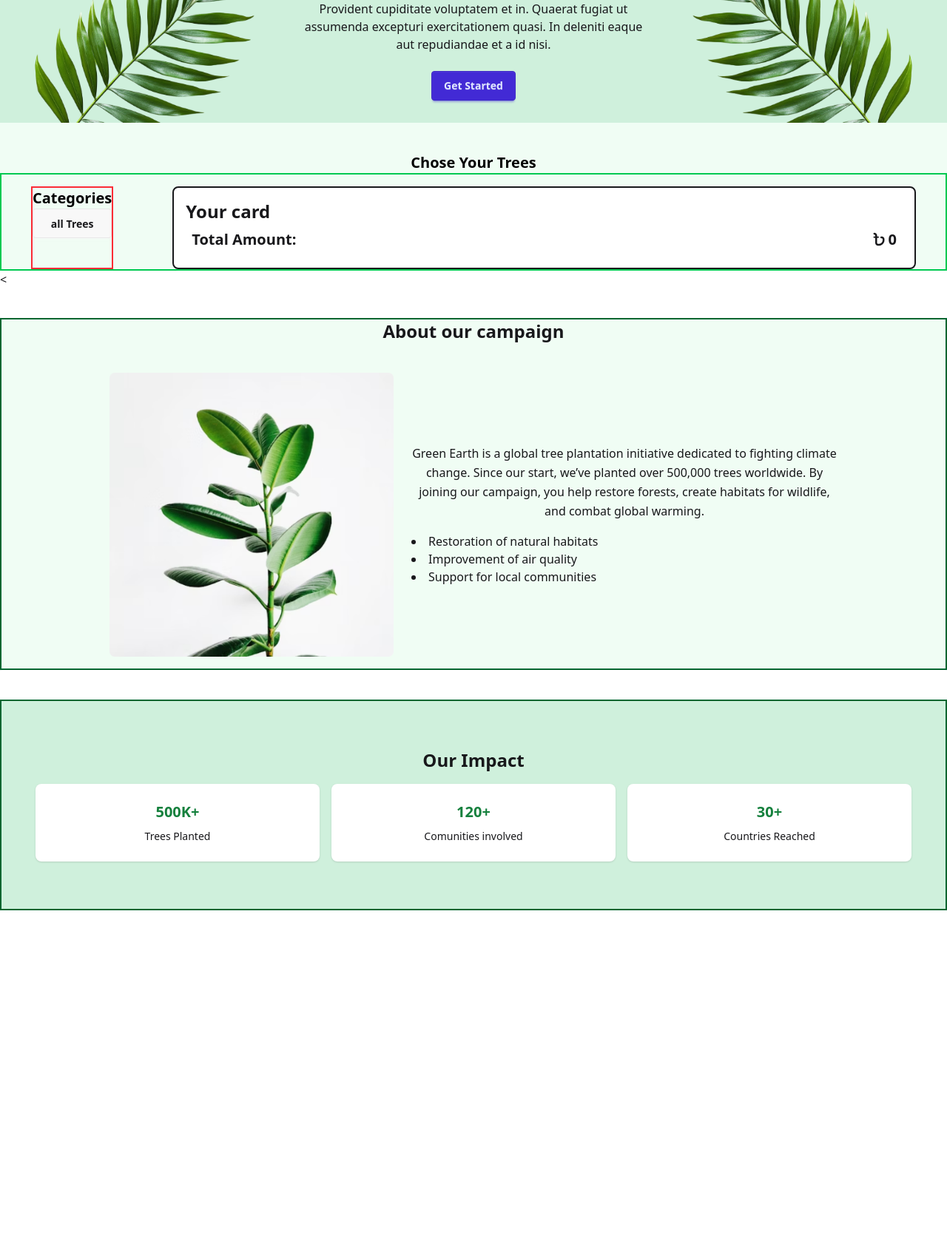
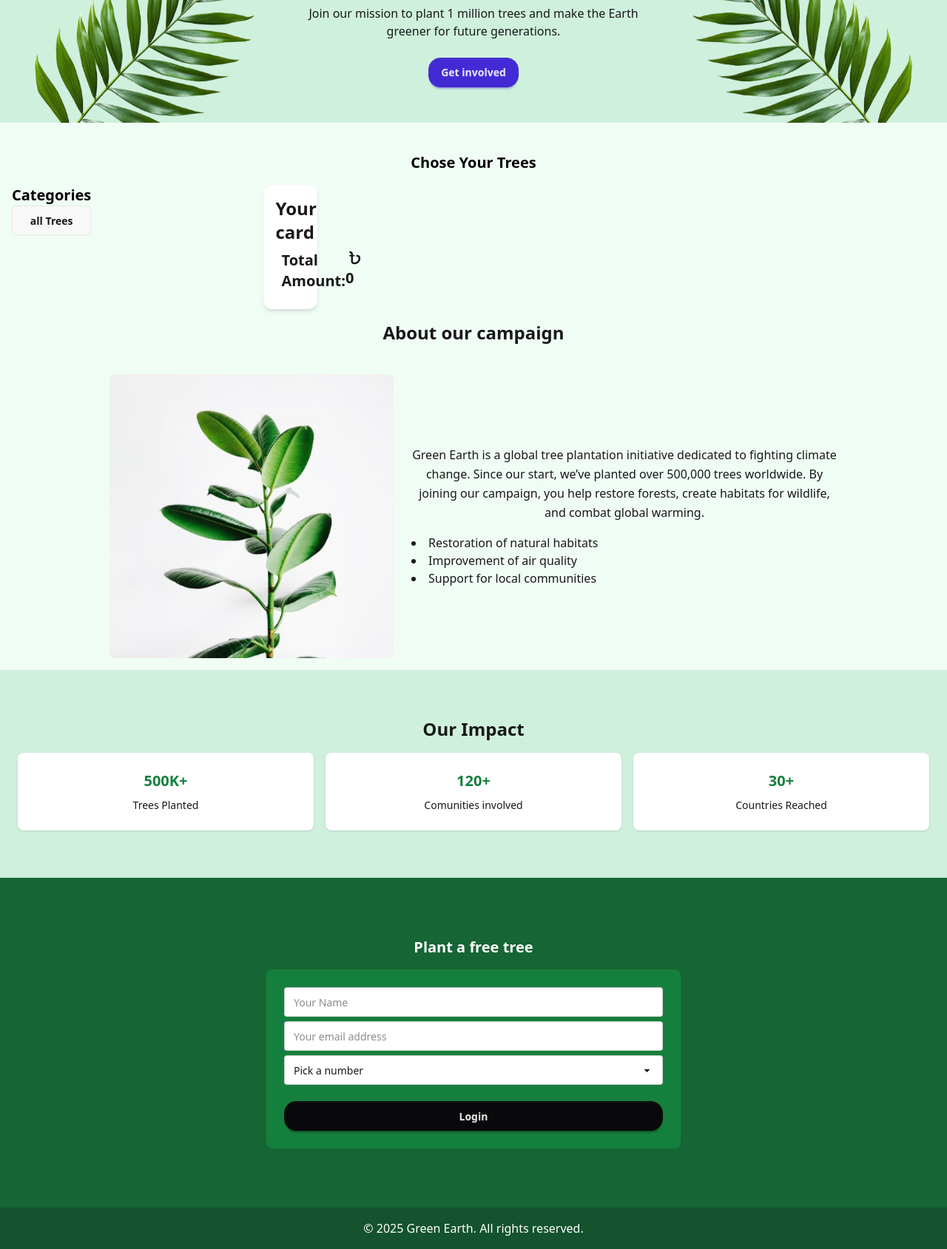
Before and after one commit to 99Sajid/Green_Earth, a plain HTML site: page index.html in a window 1280 px wide. Shown: the part 167-1856 px from the top of the page at 74% size. Before the commit the page ends 1438 px from the top, so only its background shows below. Drawn offline with nearby package versions, Linux system fonts and the light colour scheme; no server answers.

Commit message:
added footer and responsive

```diff
--- a/index.html
+++ b/index.html
@@ -9,9 +9,9 @@
       <link href="https://cdn.jsdelivr.net/npm/daisyui@5" rel="stylesheet" type="text/css" />
        <script src="https://cdn.jsdelivr.net/npm/@tailwindcss/browser@4"></script>
      <!-- font  -->
-      <link rel="preconnect" href="https://fonts.googleapis.com">
+    <link rel="preconnect" href="https://fonts.googleapis.com">
     <link rel="preconnect" href="https://fonts.gstatic.com" crossorigin>
-    <link href="https://fonts.googleapis.com/css2?family=Hind+Siliguri:wght@300;400;500;600;700&family=Manrope:wght@200..800&display=swap" rel="stylesheet">
+    <link href="https://fonts.googleapis.com/css2?family=Inter:ital,opsz,wght@0,14..32,100..900;1,14..32,100..900&display=swap" rel="stylesheet">
     <link rel="stylesheet" href="style.css">
 </head>
 <body>
@@ -47,19 +47,18 @@
     </header>
     <!-- hero section -->
     <section class="">
-        <div class="hero bg-base-200 bg-[#CFF0DC] ">
+        <div class="hero  bg-[#CFF0DC] ">
   <div class="hero-content px-0 py-0 flex-col lg:flex-row text-center ">
     <img alt=""
       src="./assets/hero-leaf1.png"
       class="max-w-sm rounded-lg"
     />
     <div>
-      <h1 class="text-5xl font-bold">Box Office News!</h1>
+      <h1 class="text-3xl font-bold">Plant a Tree, Grow a Future</h1>
       <p class="py-6">
-        Provident cupiditate voluptatem et in. Quaerat fugiat ut assumenda excepturi exercitationem
-        quasi. In deleniti eaque aut repudiandae et a id nisi.
+        Join our mission to plant 1 million trees and make the Earth greener for future generations.
       </p>
-      <button class="btn btn-primary">Get Started</button>
+      <button class="btn btn-primary rounded-2xl">Get involved</button>
     </div>
     <img alt=""
       src="./assets/hero-leaf2.png"
@@ -71,25 +70,28 @@
     <!-- menu and card section -->
      <section class="bg-[#F0FDF4]">
         <h2 class="text-black text-center text-xl font-bold pt-10">Chose Your Trees</h2>
-     <div class="flex border-2 border-green-500 pl-10 pr-10 pt-4 gap-4  ">
-        <div class="border-2 border-red-500">
+
+     <div class="flex flex-col lg:flex-row gap-4 p-4">
+
+        <div class="">
             <h3 class="text-black text-center text-xl font-bold">Categories</h3>
 
-            <div id="catagories-container">
-                <button id="allTree" onclick="loadallCards()" class="btn w-full">all Trees</button>
+            <div id="catagories-container" class="catagories-container flex lg:flex-col flex-wrap">
+                <button id="allTree" onclick="loadallCards()" class="btn w-1/2 lg:w-full">all Trees</button>
             </div>
 
         </div>
+<div class="flex flex-col lg:flex-row flex-wrap gap-4">
 
-
- <div id="card-container" class="grid grid-cols-3 gap-4 p-2 w-auto">
+ <div id="card-container" class=" flex-1 grid grid-cols-1 md:grid-cols-2 lg:grid-cols-3 grid-wrap gap-4 p-2">
 
 
  </div>
 
 
+
  <!-- cart history section  -->
- <div class="border-2 bg-base-100 p-4 flex flex-col flex-1 h-auto rounded-lg">
+ <div class="bg-base-100 p-4 h-auto rounded-xl shadow-md w-full lg:w-1/4">
     <h2 class="font-bold text-2xl">Your card</h2>
     <div id="historyCard" class="">
 
@@ -100,14 +102,14 @@
     </div>
 
  </div>
+       </div>
+
+        </div>
 
 
-        </div>
      </section>
-
-     <!-- campaign section -->
-
-<<section class="w-full bg-[#F0FDF4] border-2 border-green-800 my-10">
+    <!-- about section -->
+<section class="w-full bg-[#F0FDF4]  ">
   <h2 class="text-center text-2xl font-bold mb-6">
     About our campaign
   </h2>
@@ -132,19 +134,20 @@
   </div>
 </section>
 <!-- impact section -->
- <section class="border-2 border-green-800 p-6 my-10 bg-[#CFF0DC]">
+ <section class=" p-6  bg-[#CFF0DC]">
   <h2 class="text-center text-2xl font-bold pt-10">Our Impact</h2>
-  <div class="flex flex-col-3 gap-4 justify-center items-center pt-4 pb-10">
-    <div class="card w-96 bg-base-100 card-md shadow-sm">
+  <div class="grid grid-cols-3 gap-4 pt-4 pb-10">
+    <div>
+    <div class="card  bg-base-100 card-md shadow-sm">
   <div class="card-body items-center">
     <h2 class="card-title text-[#15803D] text-xl font-bold">500K+</h2>
     <p>Trees Planted</p>
-
+    </div>
   </div>
 </div>
 
   <div>
-    <div class="card w-96 bg-base-100 card-md shadow-sm">
+    <div class="card  bg-base-100 card-md shadow-sm">
   <div class="card-body items-center">
     <h2 class="card-title text-[#15803D] text-xl font-bold">120+</h2>
     <p>Comunities involved</p>
@@ -154,7 +157,7 @@
 </div>
 
   <div>
-    <div class="card w-96 bg-base-100 card-md shadow-sm">
+    <div class="card  bg-base-100 card-md shadow-sm">
   <div class="card-body items-center">
     <h2 class="card-title text-[#15803D] text-xl font-bold">30+</h2>
     <p>Countries Reached</p>
@@ -164,6 +167,32 @@
 </div>
 </div>
  </section>
+ <!-- Plant a free tree section -->
+  <footer class="bg-[#166534] py-20">
+    <h2 class="text-white text-center text-xl font-bold ">Plant a free tree</h2>
+    <div class="flex justify-center ">
+      <fieldset class="fieldset bg-[#15803D] rounded-box w-sm md:w-md lg:w-lg p-6 mt-4">
+  <input type="text" class="input w-sm md:w-md lg:w-lg" placeholder="Your Name" />
+  <input type="email" class="input w-sm md:w-md lg:w-lg" placeholder="Your email address" />
+ <div>
+  <select class="select appearance-none w-sm md:w-md lg:w-lg">
+  <option disabled selected>Pick a number</option>
+  <option>5</option>
+  <option>10</option>
+  <option>15</option>
+    </select>
+
+ </div>
+
+  <button class="btn btn-neutral mt-4 rounded-2xl">Login</button>
+</fieldset>
+    </div>
+
+  </footer>
+  <div class="bg-[#14532D]">
+      <p class="text-center text-white p-4">© 2025 Green Earth. All rights reserved.</p>
+    </div>
+
 
     <script src="index.js"></script>
 </body>
--- a/index.js
+++ b/index.js
@@ -11,7 +11,7 @@ displayallCards =(data)=>{
     data.plants.forEach(element => {
         const div = document.createElement('div');
         div.innerHTML=`
-               <div class="card bg-base-100 w-68 shadow-sm ">
+               <div class="card bg-base-100 w-auto shadow-sm ">
   <figure>
     <img class="w-full h-50 p-2 rounded-xl"
       src="${element.image} "
```
Also changed, not shown: tailwind.config.js (+10 -0 lines), 1 other file.
